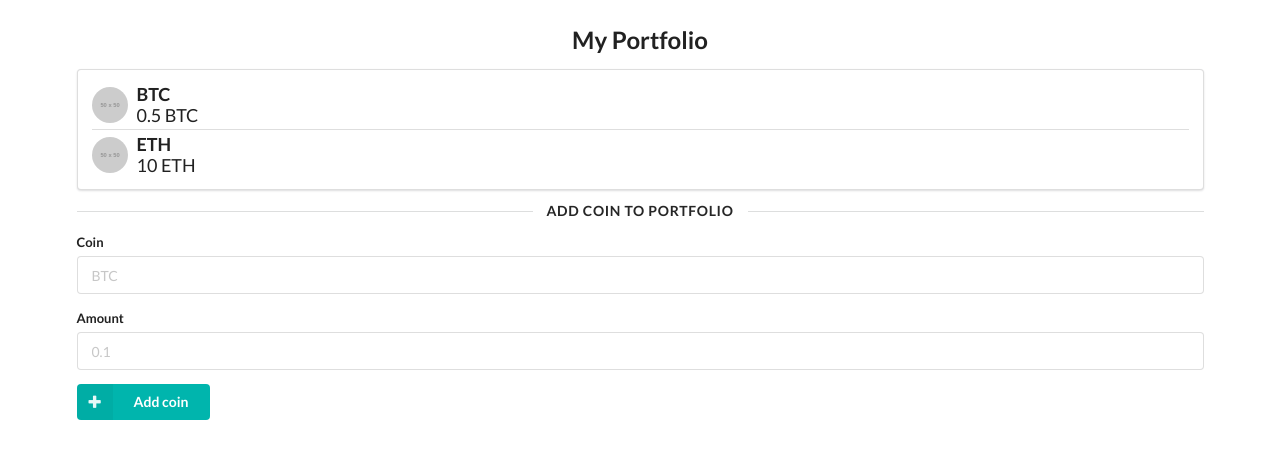
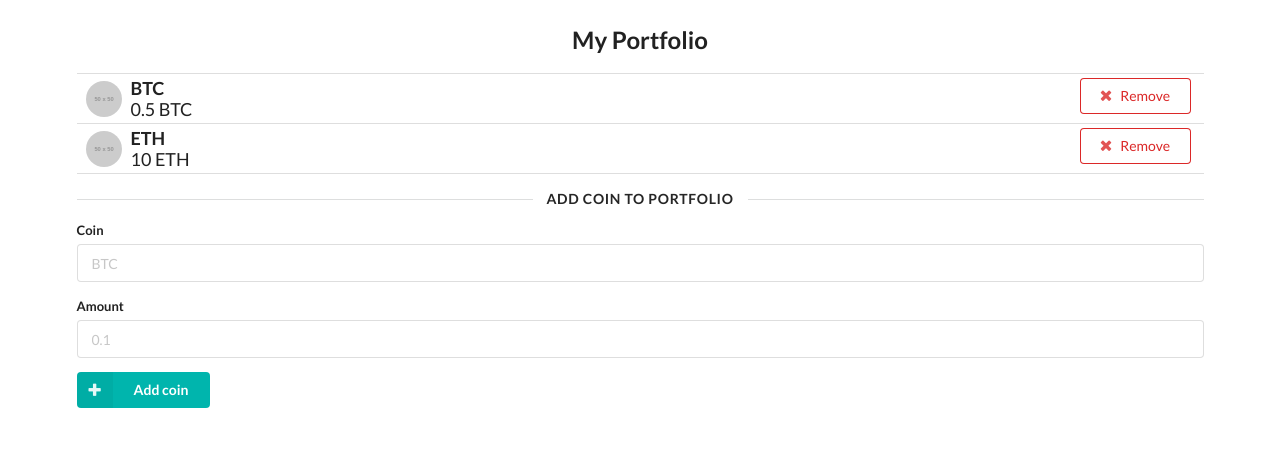
Before and after one commit to kvdenden/altfolio, a React (Create React App) app: page / in a window 1280 px wide. Shown: the top 458 px of the page. Built offline with nearby package versions, Linux system fonts and the light colour scheme.

Commit message:
Remove coin from list.

```diff
--- a/src/actions/index.js
+++ b/src/actions/index.js
@@ -1,4 +1,4 @@
-import { ADD_PORTFOLIO_COIN } from "./types";
+import { ADD_PORTFOLIO_COIN, REMOVE_PORTFOLIO_COIN } from "./types";
 
 export const addCoin = ({ symbol, amount }) => {
   return {
@@ -9,3 +9,12 @@ export const addCoin = ({ symbol, amount }) => {
     }
   };
 };
+
+export const removeCoin = ({ symbol }) => {
+  return {
+    type: REMOVE_PORTFOLIO_COIN,
+    payload: {
+      symbol
+    }
+  };
+};
--- a/src/actions/types.js
+++ b/src/actions/types.js
@@ -1 +1,2 @@
 export const ADD_PORTFOLIO_COIN = "ADD_PORTFOLIO_COIN";
+export const REMOVE_PORTFOLIO_COIN = "REMOVE_PORTFOLIO_COIN";
--- a/src/components/CoinForm.js
+++ b/src/components/CoinForm.js
@@ -21,6 +21,7 @@ const CoinForm = ({ handleSubmit }) => {
             component="input"
             type="number"
             placeholder="0.1"
+            step="any"
           />
         </div>
         <button className="ui teal labeled icon button">
--- a/src/components/Portfolio.js
+++ b/src/components/Portfolio.js
@@ -1,12 +1,18 @@
 import React from "react";
 import { connect } from "react-redux";
 
-import { addCoin } from "../actions";
+import { addCoin, removeCoin } from "../actions";
 import CoinForm from "./CoinForm";
 
-const PortfolioItem = ({ coin }) => {
+const PortfolioItem = ({ coin, onRemove }) => {
   return (
     <div className="item">
+      <div className="right floated center aligned content">
+        <button className="ui basic negative button" onClick={onRemove}>
+          <i className="close icon" />
+          Remove
+        </button>
+      </div>
       <img
         alt={coin.symbol}
         className="ui avatar image"
@@ -20,16 +26,18 @@ const PortfolioItem = ({ coin }) => {
   );
 };
 
-const Portfolio = ({ coins, addCoin }) => {
+const Portfolio = ({ coins, addCoin, removeCoin }) => {
   return (
     <div className="portfolio">
       <h2 className="ui center aligned header">My Portfolio</h2>
-      <div className="ui segment">
-        <div className="ui big middle aligned divided list">
-          {coins.map(coin => (
-            <PortfolioItem key={coin.symbol} coin={coin} />
-          ))}
-        </div>
+      <div className="ui big middle aligned celled list">
+        {coins.map(coin => (
+          <PortfolioItem
+            key={coin.symbol}
+            coin={coin}
+            onRemove={() => removeCoin(coin)}
+          />
+        ))}
       </div>
       <div className="ui horizontal divider">Add coin to portfolio</div>
       <CoinForm onSubmit={addCoin} />
@@ -43,5 +51,5 @@ const mapStateToProps = ({ portfolio }) => {
 
 export default connect(
   mapStateToProps,
-  { addCoin }
+  { addCoin, removeCoin }
 )(Portfolio);
--- a/src/reducers/portfolioReducer.js
+++ b/src/reducers/portfolioReducer.js
@@ -1,4 +1,6 @@
-import { ADD_PORTFOLIO_COIN } from "../actions/types";
+import _ from "lodash";
+
+import { ADD_PORTFOLIO_COIN, REMOVE_PORTFOLIO_COIN } from "../actions/types";
 
 const INITIAL_STATE = {
   BTC: {
@@ -15,6 +17,8 @@ export default (state = INITIAL_STATE, action) => {
   switch (action.type) {
     case ADD_PORTFOLIO_COIN:
       return { ...state, [action.payload.symbol]: action.payload };
+    case REMOVE_PORTFOLIO_COIN:
+      return _.omit(state, action.payload.symbol);
     default:
       return state;
   }
```
